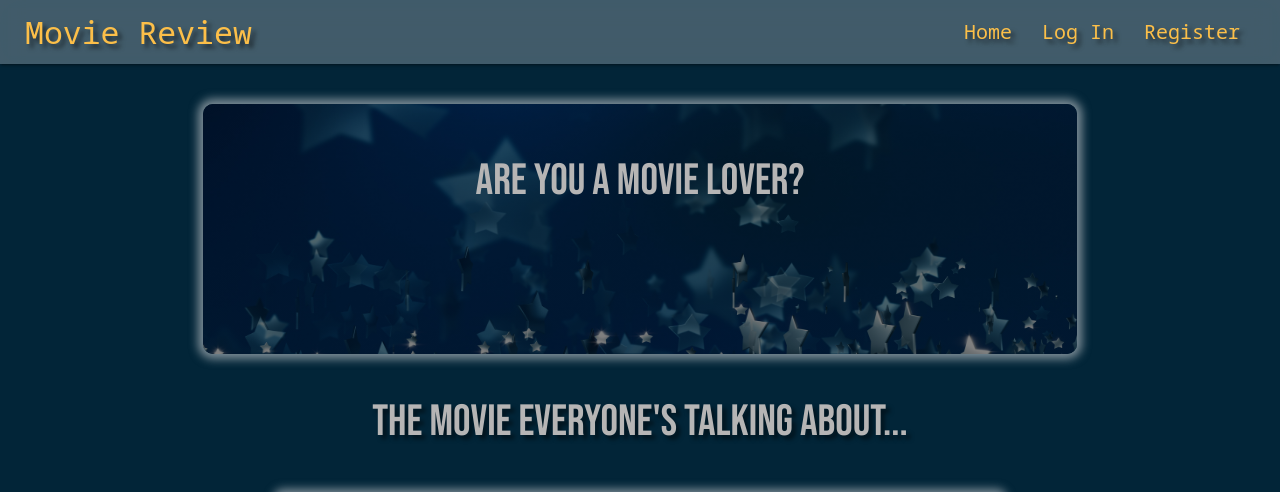
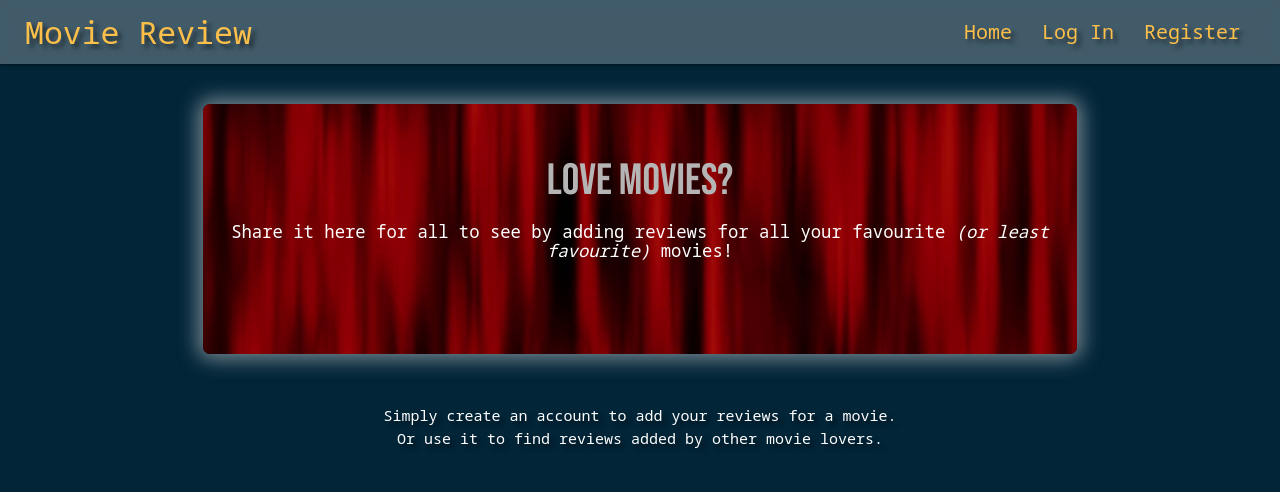
Before and after one commit to Ashb87/Ms3-Movie-Review, a Flask app: page / in a window 1280 px wide. Shown: the top 492 px of the page. Run offline with Flask 2, Linux system fonts and the light colour scheme; some libraries are stand-ins or nearby versions.

Commit message:
added styling to text, buttons and headings

```diff
--- a/static/css/style.css
+++ b/static/css/style.css
@@ -156,11 +156,11 @@
 .home-bg{
     margin-top: 40px;
     /*background-image: url("../images/hero-img2.jpeg");*/
-    background: linear-gradient(rgba(0, 0, 0, 0.5), rgba(0,0,0,.5)),
-    url("../images/hero-img3.jpeg") center center;
+    background: linear-gradient(rgba(0, 0, 0, 0.2), rgba(0,0,0,.2)),
+    url("../images/hero-img1.jpeg") center center;
     background-size: 100% 100%;
-    border-radius: 10px;
-    box-shadow: 0px 0px 10px 5px rgba(248, 246, 246, 0.5);
+    border-radius: 7px;
+    box-shadow: 0px 0px 20px 5px rgba(236, 234, 234, 0.5);
     height: 250px;
 }
 
@@ -260,7 +260,6 @@
 .register-card {
     background-color: rgb(173, 7, 7);
     border-radius: 5px;
-    box-shadow: 0px 0px 10px 5px rgba(248, 246, 246, 0.5);
 }
 
 /* --- Manage Genre Page --- */
@@ -282,7 +281,3 @@
     width: 80%;
     }
 }
-
-.input-field{
-    width: 100%;
-}
--- a/static/js/script.js
+++ b/static/js/script.js
@@ -3,6 +3,35 @@
   $('.collapsible').collapsible();
   $('select').formSelect();
   $('.modal').modal();
+
+
+    validateMaterializeSelect();
+    function validateMaterializeSelect() {
+        let classValid = { "border-bottom": "1px solid #4caf50", "box-shadow": "0 1px 0 0 #4caf50" };
+        let classInvalid = { "border-bottom": "1px solid #f44336", "box-shadow": "0 1px 0 0 #f44336" };
+        if ($("select.validate").prop("required")) {
+            $("select.validate").css({ "display": "block", "height": "0", "padding": "0", "width": "0", "position": "absolute" });
+        }
+        $(".select-wrapper input.select-dropdown").on("focusin", function () {
+            $(this).parent(".select-wrapper").on("change", function () {
+                if ($(this).children("ul").children("li.selected:not(.disabled)").on("click", function () { })) {
+                    $(this).children("input").css(classValid);
+                }
+            });
+        }).on("click", function () {
+            if ($(this).parent(".select-wrapper").children("ul").children("li.selected:not(.disabled)").css("background-color") === "rgba(0, 0, 0, 0.03)") {
+                $(this).parent(".select-wrapper").children("input").css(classValid);
+            } else {
+                $(".select-wrapper input.select-dropdown").on("focusout", function () {
+                    if ($(this).parent(".select-wrapper").children("select").prop("required")) {
+                        if ($(this).css("border-bottom") != "1px solid rgb(76, 175, 80)") {
+                            $(this).parent(".select-wrapper").children("input").css(classInvalid);
+                        }
+                    }
+                });
+            }
+        });
+    }
 
 
 });
@@ -19,7 +48,7 @@
 
   if (password.value !== confirmPassword.value) {
     messageText.innerHTML = 'Passwords do not match!';
-    messageText.style.color = 'red';
+    messageText.style.color = 'black';
 
     regButton.setAttribute('disabled', true);
     regButton.classList.add('btn-disabled');
--- a/templates/index.html
+++ b/templates/index.html
@@ -5,9 +5,19 @@
         <div class="col s12">
             <div class="card-panel home-bg">
                 <h3 class="center-align">
-                    Are you a movie lover?
+                    Love Movies?
                 </h3>
+                <h6 class="center-align white-text">
+                    Share it here for all to see by adding reviews for all your favourite <em>(or least favourite)</em> movies!
+                </h6>
             </div>
+        </div>
+    </div>
+
+    <div class="row">
+        <div class="col s12 center-align">
+            <p class="white-text text-shadow">Simply create an account to add your reviews for a movie.<br> Or use it to find reviews added by other movie lovers.
+            </p>
         </div>
     </div>
 
@@ -37,6 +47,8 @@
             <h4>Log in to your account to add your own movie reviews</h4>
             <a href="{{ url_for('login') }}" class="btn btn-small btn-add hover">
                 Login</a>
+            <h6 class="white-text">Not yet registered an account?</h6>
+            <a href="{{ url_for('register') }}" class="btn btn-small btn-add hover">Register</a>
             {% endif %}
         </div>
     </div>
--- a/templates/login.html
+++ b/templates/login.html
@@ -27,7 +27,7 @@
                 <!--Log in-->
                 <div class="row">
                     <div class="center-align">
-                        <button type="submit" class="btn-large text-shadow">
+                        <button type="submit" class="btn-large">
                             Log In <i class="fas fa-sign-in-alt"></i>
                         </button>
                     </div>
--- a/templates/register.html
+++ b/templates/register.html
@@ -38,7 +38,7 @@
                 <!--Register-->
                 <div class="row">
                     <div class="center-align">
-                        <button type="submit" class="btn-large text-shadow">
+                        <button type="submit" class="btn-large">
                             Register <i class="fas fa-sign-in-alt"></i>
                         </button>
                     </div>
```
Also changed, not shown: templates/movies.html (+0 -10 lines), static/images/hero-img1.jpeg (added), static/images/hero-img4.jpeg (deleted), templates/reviews.html (line endings or trailing spaces).
